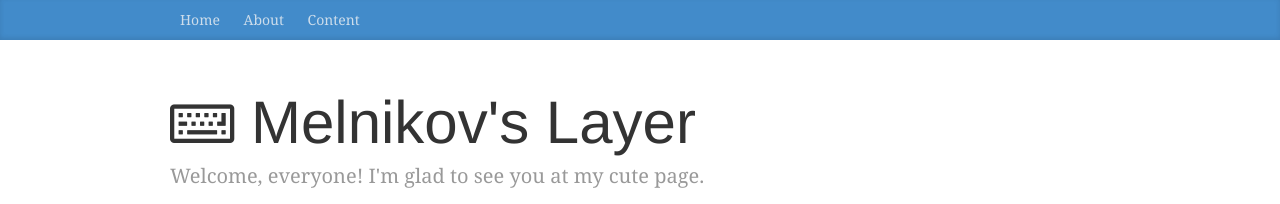
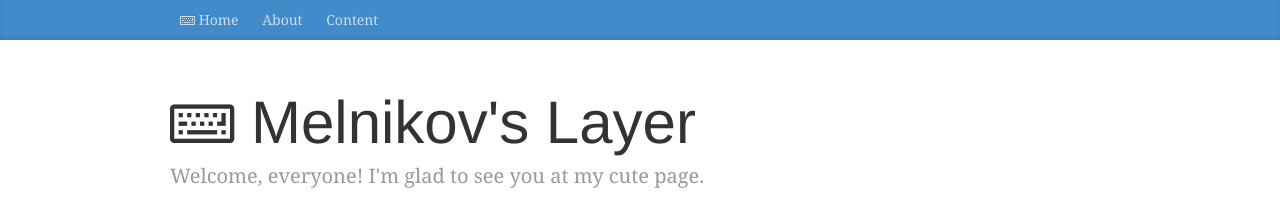
Before and after one commit to melnikovdv/melnikovdv.github.io, a Jekyll site: the page built from index.html, in a window 1280 px wide. Shown: the top 204 px of the page. Built offline with Jekyll 4.4.1, drawn with Linux system fonts in a browser that asks for light colours; nearby versions of some CDN libraries.

Commit message:
added icon to header home link

```diff
--- a/_includes/header.html
+++ b/_includes/header.html
@@ -5,7 +5,7 @@
     <div class="blog-masthead">
       <div class="container">
         <nav class="blog-nav">
-          <a id="header-home" class="blog-nav-item" href="{{ site.baseurl }}/">Home</a>
+          <a id="header-home" class="blog-nav-item" href="{{ site.baseurl }}/"><i class="fa fa-keyboard-o"></i> Home</a>
           <a id="header-about" class="blog-nav-item" href="{{ site.baseurl }}/about/">About</a>
           <a id="header-content" class="blog-nav-item" href="{{ site.baseurl }}/toc/">Content</a>
         </nav>
```
